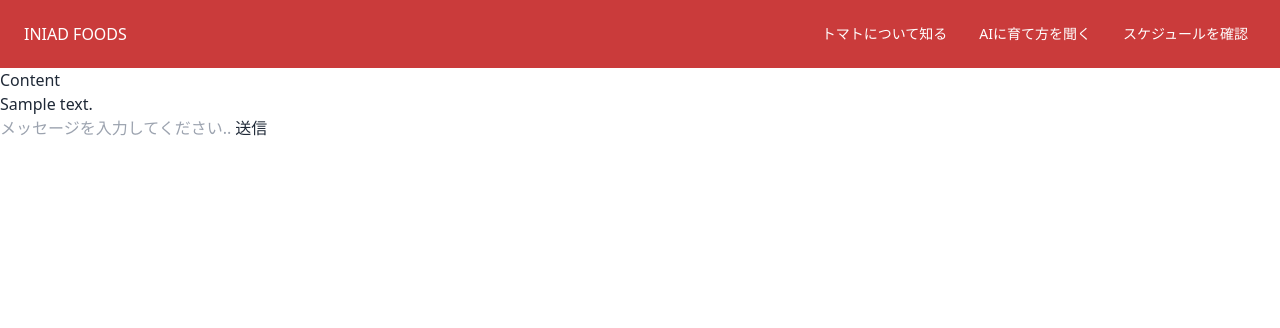
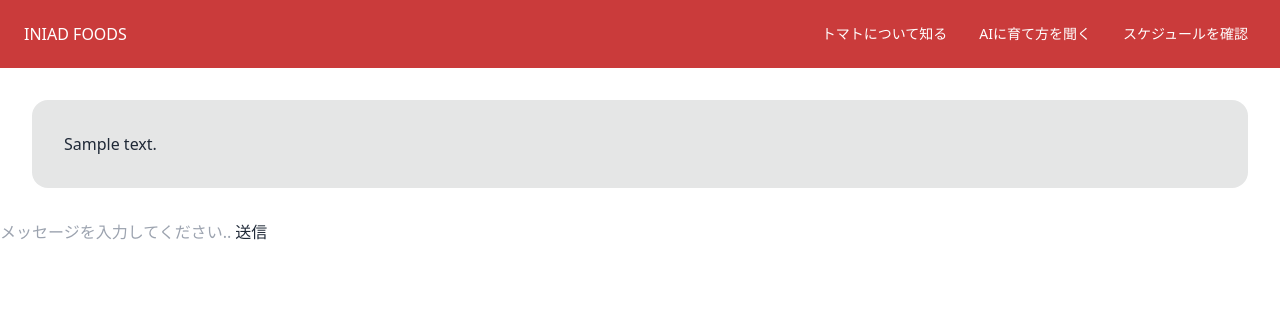
Before and after one commit to Miumaru-iniad/QRGarden, a Django app: template myapp/templates/myapp/chat.html in a window 1280 px wide. Shown: the top 328 px of the page. Run offline with Django 5.2, Linux system fonts and the light colour scheme; the template is opened without the code that fills it: most values are stand-ins (such as "Sample title", 1, 10 or a date in 2020); some libraries are stand-ins or nearby versions.

Commit message:
add_css_on_chat

```diff
--- a/myapp/templates/myapp/chat.html
+++ b/myapp/templates/myapp/chat.html
@@ -10,7 +10,7 @@
     <title>chat</title>
 </head>
 <body>
-    <div class="drawer">
+    <div class="z-50 drawer">
         <input id="my-drawer-3" type="checkbox" class="drawer-toggle" />
         <div class="drawer-content flex flex-col">
             <!-- Navbar -->
@@ -34,8 +34,6 @@
                     </ul>
                 </div>
             </div>
-            <!-- Page content here -->
-            Content
         </div>
         <div class="drawer-side">
             <label for="my-drawer-3" aria-label="close sidebar" class="drawer-overlay"></label>
@@ -50,10 +48,10 @@
     <title>{{ crop_name_ja }}のチャット</title>
 
     <div class="chat-container">
-        <div class="messages" id="chat-messages">
+        <div class="messages m-8" id="chat-messages">
             {% for message in chat_history %}
-                <div class="message {% if message.sender == 'user' %}message-user{% else %}message-bot{% endif %}">
-                    <div class="message-content">
+                <div class="message mt-8 {% if message.sender == 'user' %}chat-start{% else %}card bg-base-300{% endif %}">
+                    <div class="message-content {% if message.sender == 'user' %}chat-bubble chat-bubble-error{% else %}card-body{% endif %}">
                         {{ message.message }}
                     </div>
                 </div>
--- a/myapp/views.py
+++ b/myapp/views.py
@@ -63,7 +63,7 @@ def generate_response(user_question):
     # プロンプトテンプレート
     template = """
     関連するドキュメントを基に、回答を生成してください。
-
+    マークダウン記法は使用しないでください。
     # {context}
 
     Question : {question}
@@ -109,8 +109,8 @@ def chat(request, crop_name_en):
             request.session['chat_history'].append({'sender': 'bot', 'message': bot_response})
 
             # 最大3往復（6メッセージ）まで保持
-            if len(request.session['chat_history']) > 6:
-                request.session['chat_history'] = request.session['chat_history'][-6:]
+            if len(request.session['chat_history']) > 2:
+                request.session['chat_history'] = request.session['chat_history'][-2:]
 
             # セッションの変更を保存
             request.session.modified = True
```
Also changed, not shown: db.sqlite3.
